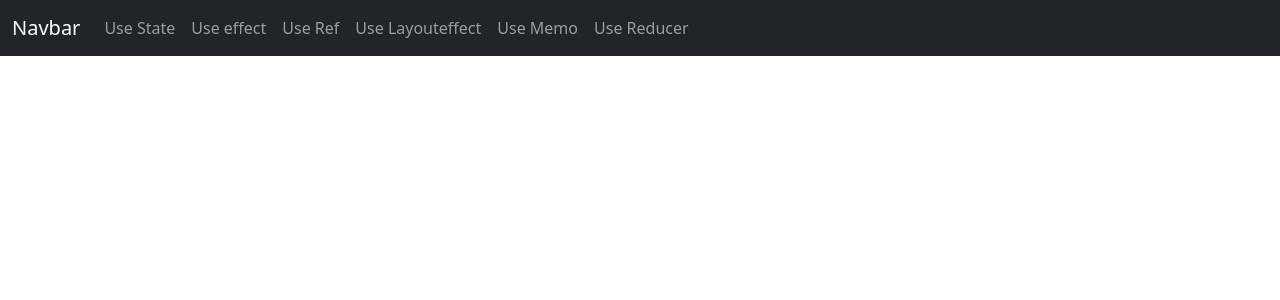
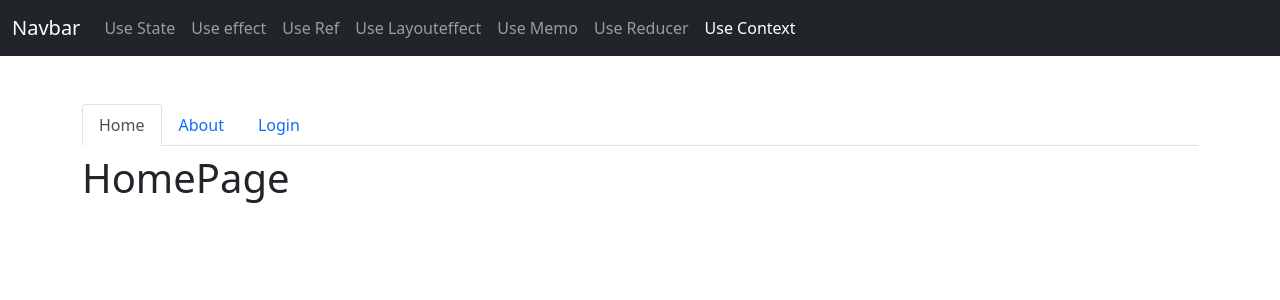
Before and after one commit to mundoenrique/05-react-hook-app, a React (Vite) app: page /use-context in a window 1280 px wide. Shown: the top 300 px of the page. Built offline with nearby package versions, Linux system fonts and the light colour scheme.

Commit message:
Reubicación de elementos

```diff
--- /dev/null
+++ b/src/components/09-useContext/ContextHook.jsx
@@ -0,0 +1,34 @@
+import { Outlet } from 'react-router-dom';
+import { UserProvider } from '../../context/UserProvider';
+import { UseCustomLink } from '../../hooks';
+
+export default function ContextHook() {
+	return (
+		<>
+			<ul className="nav nav-tabs mt-5">
+				<li className="nav-item">
+					<UseCustomLink className="nav-link" to="">
+						Home
+					</UseCustomLink>
+				</li>
+				<li className="nav-item">
+					<UseCustomLink className="nav-link" to="about">
+						About
+					</UseCustomLink>
+				</li>
+				<li className="nav-item">
+					<UseCustomLink className="nav-link" to="login">
+						Login
+					</UseCustomLink>
+				</li>
+			</ul>
+			<div className="row mt-2">
+				<div className="col">
+					<UserProvider>
+						<Outlet />
+					</UserProvider>
+				</div>
+			</div>
+		</>
+	);
+}
--- a/src/components/09-useContext/HomePage.jsx
+++ b/src/components/09-useContext/contextHook/HomePage.jsx
@@ -1,5 +1,5 @@
 import { useContext } from 'react';
-import { UserContext } from './context/UserContext';
+import { UserContext } from '../../../context/UserContext';
 
 export function HomePage() {
 	const { user } = useContext(UserContext);
--- a/src/components/09-useContext/LoginPage.jsx
+++ b/src/components/09-useContext/contextHook/LoginPage.jsx
@@ -1,5 +1,5 @@
 import { useContext } from 'react';
-import { UserContext } from './context/UserContext';
+import { UserContext } from '../../../context/UserContext';
 
 export function LoginPage() {
 	const { user, setUser } = useContext(UserContext);
--- /dev/null
+++ b/src/components/09-useContext/index.js
@@ -0,0 +1,4 @@
+export { default } from './ContextHook';
+export * from './contextHook/AboutPage';
+export * from './contextHook/HomePage';
+export * from './contextHook/LoginPage';
--- a/src/components/NavBarMain.jsx
+++ b/src/components/NavBarMain.jsx
@@ -50,6 +50,11 @@ export default function NavBarMain() {
 								Use Reducer
 							</UseCustomLink>
 						</li>
+						<li className="nav-item">
+							<UseCustomLink className="nav-link" to="use-context">
+								Use Context
+							</UseCustomLink>
+						</li>
 					</ul>
 				</div>
 			</div>
--- a/src/routers/MainRouter.jsx
+++ b/src/routers/MainRouter.jsx
@@ -19,6 +19,11 @@ import MemoHook, {
 	Father,
 } from '../components/05-useMemo';
 import ReducerHook, { TodoApp } from '../components/08-useReducer';
+import ContextHook, {
+	AboutPage,
+	HomePage,
+	LoginPage,
+} from '../components/09-useContext';
 
 export function MainRouter() {
 	return (
@@ -51,6 +56,11 @@ export function MainRouter() {
 					<Route path="use-reducer" element={<ReducerHook />}>
 						<Route index element={<TodoApp />} />
 					</Route>
+					<Route path="use-context" element={<ContextHook />}>
+						<Route index element={<HomePage />} />
+						<Route path="about" element={<AboutPage />} />
+						<Route path="login" element={<LoginPage />} />
+					</Route>
 				</Routes>
 			</div>
 		</>
```
Also changed, not shown: src/components/09-useContext/MainApp.jsx (deleted, +0 -21 lines), src/components/09-useContext/NavBar.jsx (deleted, +0 -30 lines), src/components/09-useContext/contextHook/AboutPage.jsx (renamed from src/components/09-useContext/AboutPage.jsx), src/context/UserContext.jsx (renamed from src/components/09-useContext/context/UserContext.jsx), src/context/UserProvider.jsx (renamed from src/components/09-useContext/context/UserProvider.jsx).
